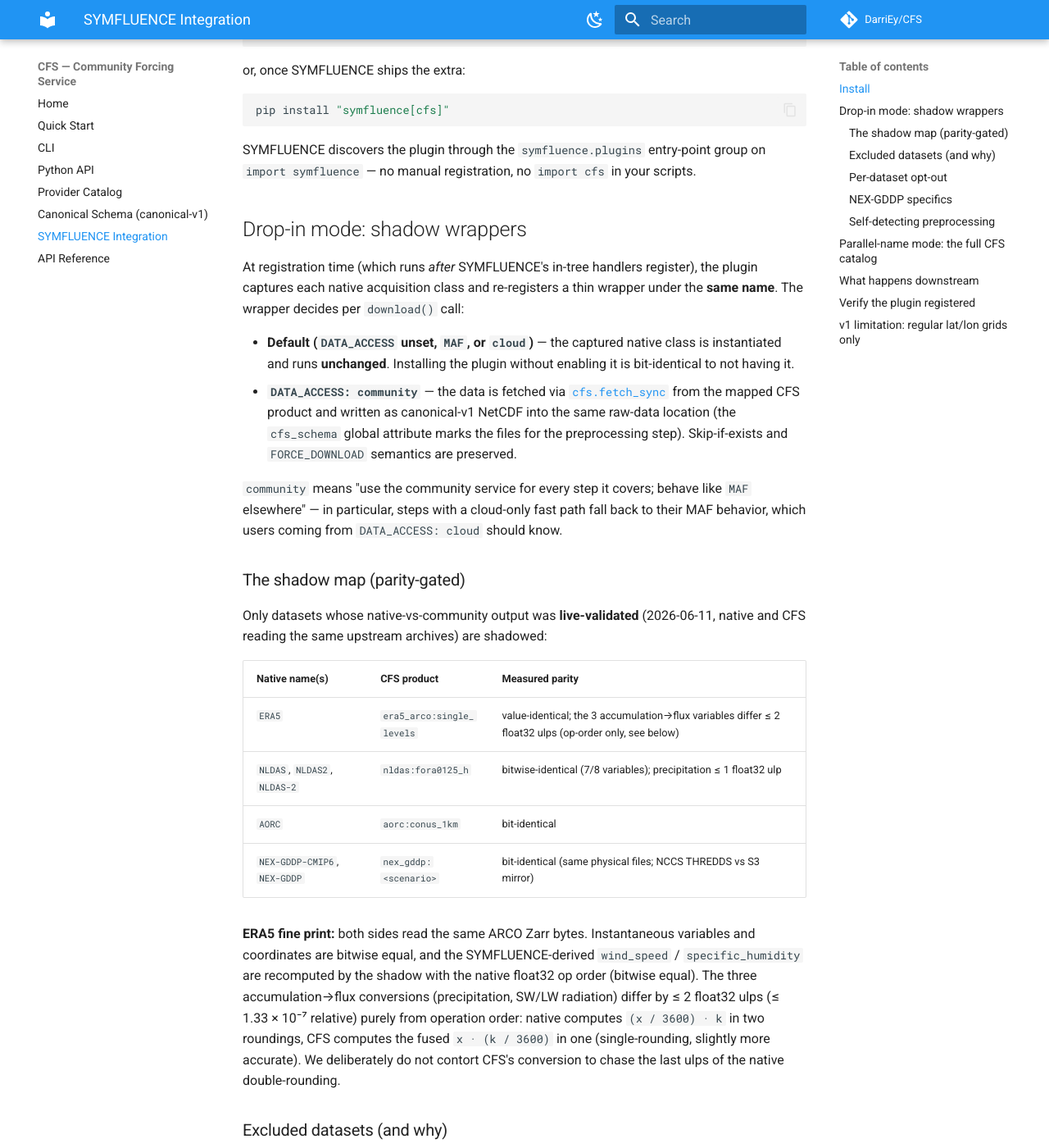
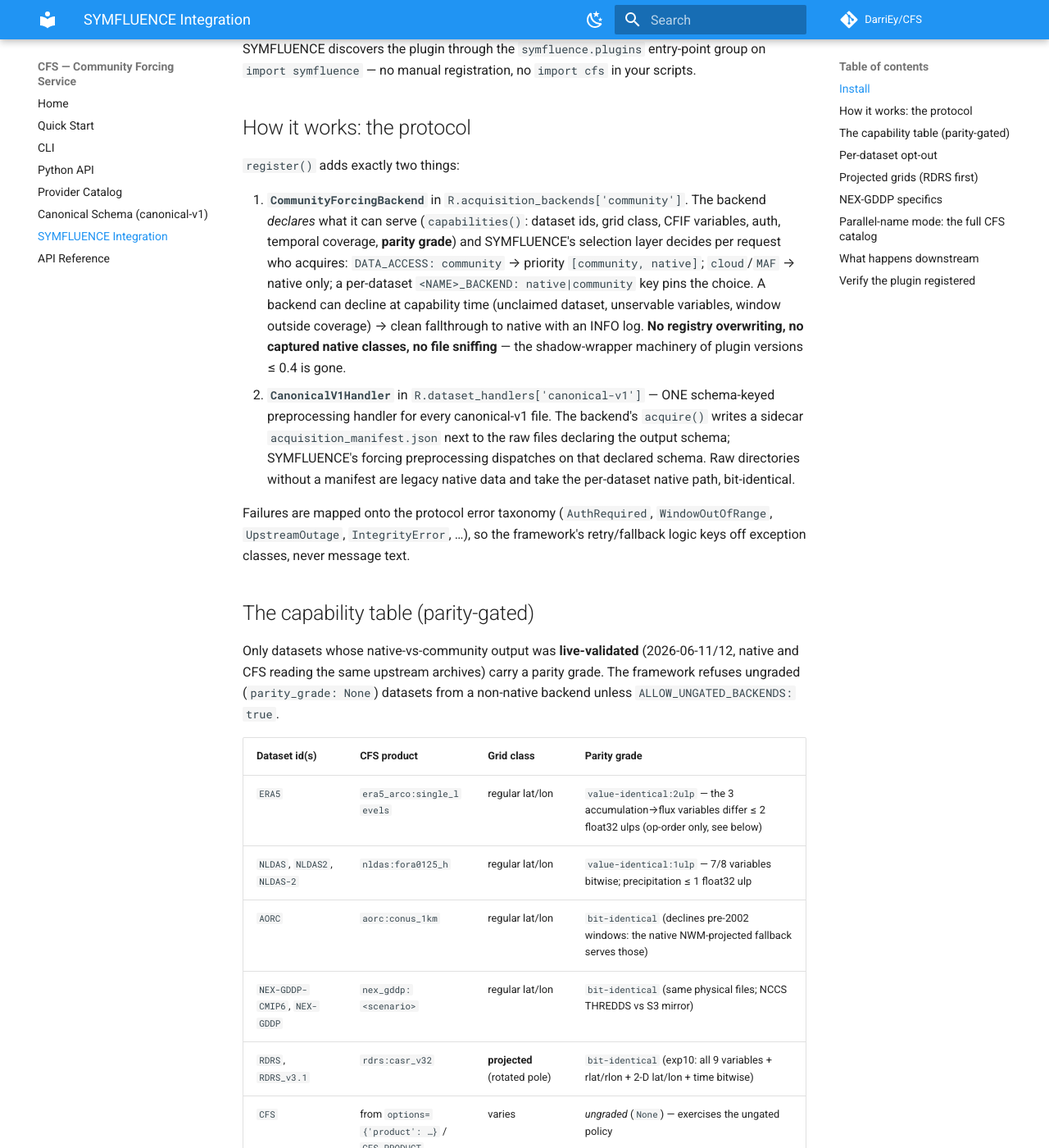
Before and after one commit to DarriEy/CFS, an MkDocs documentation site: the page built from docs/symfluence.md, in a window 1280 px wide and 1400 px high, scrolled down 505 px. Shown: the whole window at 82% size. Built offline with MkDocs 1.6.1 and Material for MkDocs 9.7.7, drawn with Linux system fonts in a browser that asks for light colours; comment, search, counter and statistics services are not loaded; some of the changed text lies outside the part shown.

Commit message:
Document the protocol-backend integration and the RDRS capability
Rewrite docs/symfluence.md around the AcquisitionBackend story: how
selection works (DATA_ACCESS priority, per-dataset pins, capability
declines, the parity gate), the declared-schema manifest dispatch, the
capability/parity table now including RDRS (bit-identical, exp10) and the
ungraded parallel-name 'CFS' entry, the projected-grid pathway (monthly
splits + per-cell shapefiles), and the wind_speed <= 9e-4 m/s deviation
fine print.

Co-Authored-By: Claude Fable 5 <noreply@anthropic.com>

````diff
--- a/docs/symfluence.md
+++ b/docs/symfluence.md
@@ -1,19 +1,18 @@
 # SYMFLUENCE Integration
 
 CFS ships a [SYMFLUENCE](https://github.com/DarriEy/SYMFLUENCE) plugin
-(`cfs.integrations.symfluence`) that makes CFS a **drop-in acquisition
-backend** for SYMFLUENCE's forcing pipeline: keep your existing config
+(`cfs.integrations.symfluence`) that registers CFS as a formal **acquisition
+backend** under SYMFLUENCE's versioned `AcquisitionBackend` protocol
+(`symfluence.data.backends.contract`). Keep your existing config
 (`FORCING_DATASET: ERA5`, the same bbox/time keys) and flip one switch —
 
 ```yaml
 DATA_ACCESS: community
 ```
 
-— to have CFS do the acquisition underneath. A second, parallel-name mode
-(`FORCING_DATASET: CFS`) exposes the *entire* CFS catalog, including products
-SYMFLUENCE has no native handler for. The plugin lives entirely in CFS;
-SYMFLUENCE is **not** a CFS dependency and CFS never imports SYMFLUENCE at
-`import cfs` time.
+— to have CFS do the acquisition underneath. The plugin lives entirely in
+CFS; SYMFLUENCE is **not** a CFS dependency and CFS never imports SYMFLUENCE
+at `import cfs` time.
 
 ## Install
 
@@ -21,72 +20,76 @@ SYMFLUENCE is **not** a CFS dependency and CFS never imports SYMFLUENCE at
 pip install symfluence community-forcing-service
 ```
 
-or, once SYMFLUENCE ships the extra:
-
-```bash
-pip install "symfluence[cfs]"
-```
-
 SYMFLUENCE discovers the plugin through the `symfluence.plugins` entry-point
 group on `import symfluence` — no manual registration, no `import cfs` in
 your scripts.
 
-## Drop-in mode: shadow wrappers
+## How it works: the protocol
 
-At registration time (which runs *after* SYMFLUENCE's in-tree handlers
-register), the plugin captures each native acquisition class and re-registers
-a thin wrapper under the **same name**. The wrapper decides per `download()`
-call:
+`register()` adds exactly two things:
 
-- **Default (`DATA_ACCESS` unset, `MAF`, or `cloud`)** — the captured native
-  class is instantiated and runs **unchanged**. Installing the plugin without
-  enabling it is bit-identical to not having it.
-- **`DATA_ACCESS: community`** — the data is fetched via
-  [`cfs.fetch_sync`](python-api.md) from the mapped CFS product and written
-  as canonical-v1 NetCDF into the same raw-data location (the `cfs_schema`
-  global attribute marks the files for the preprocessing step). Skip-if-exists
-  and `FORCE_DOWNLOAD` semantics are preserved.
+1. **`CommunityForcingBackend`** in `R.acquisition_backends['community']`.
+   The backend *declares* what it can serve (`capabilities()`: dataset ids,
+   grid class, CFIF variables, auth, temporal coverage, **parity grade**) and
+   SYMFLUENCE's selection layer decides per request who acquires:
+   `DATA_ACCESS: community` → priority `[community, native]`;
+   `cloud`/`MAF` → native only; a per-dataset `<NAME>_BACKEND: native|community`
+   key pins the choice. A backend can decline at capability time (unclaimed
+   dataset, unservable variables, window outside coverage) → clean fallthrough
+   to native with an INFO log. **No registry overwriting, no captured native
+   classes, no file sniffing** — the shadow-wrapper machinery of plugin
+   versions ≤ 0.4 is gone.
+2. **`CanonicalV1Handler`** in `R.dataset_handlers['canonical-v1']` — ONE
+   schema-keyed preprocessing handler for every canonical-v1 file. The
+   backend's `acquire()` writes a sidecar `acquisition_manifest.json` next to
+   the raw files declaring the output schema; SYMFLUENCE's forcing
+   preprocessing dispatches on that declared schema. Raw directories without
+   a manifest are legacy native data and take the per-dataset native path,
+   bit-identical.
 
-`community` means "use the community service for every step it covers; behave
-like `MAF` elsewhere" — in particular, steps with a cloud-only fast path fall
-back to their MAF behavior, which users coming from `DATA_ACCESS: cloud`
-should know.
+Failures are mapped onto the protocol error taxonomy
+(`AuthRequired`, `WindowOutOfRange`, `UpstreamOutage`, `IntegrityError`, …),
+so the framework's retry/fallback logic keys off exception classes, never
+message text.
 
-### The shadow map (parity-gated)
+## The capability table (parity-gated)
 
 Only datasets whose native-vs-community output was **live-validated**
-(2026-06-11, native and CFS reading the same upstream archives) are shadowed:
+(2026-06-11/12, native and CFS reading the same upstream archives) carry a
+parity grade. The framework refuses ungraded (`parity_grade: None`) datasets
+from a non-native backend unless `ALLOW_UNGATED_BACKENDS: true`.
 
-| Native name(s) | CFS product | Measured parity |
-| --- | --- | --- |
-| `ERA5` | `era5_arco:single_levels` | value-identical; the 3 accumulation→flux variables differ ≤ 2 float32 ulps (op-order only, see below) |
-| `NLDAS`, `NLDAS2`, `NLDAS-2` | `nldas:fora0125_h` | bitwise-identical (7/8 variables); precipitation ≤ 1 float32 ulp |
-| `AORC` | `aorc:conus_1km` | bit-identical |
-| `NEX-GDDP-CMIP6`, `NEX-GDDP` | `nex_gddp:<scenario>` | bit-identical (same physical files; NCCS THREDDS vs S3 mirror) |
+| Dataset id(s) | CFS product | Grid class | Parity grade |
+| --- | --- | --- | --- |
+| `ERA5` | `era5_arco:single_levels` | regular lat/lon | `value-identical:2ulp` — the 3 accumulation→flux variables differ ≤ 2 float32 ulps (op-order only, see below) |
+| `NLDAS`, `NLDAS2`, `NLDAS-2` | `nldas:fora0125_h` | regular lat/lon | `value-identical:1ulp` — 7/8 variables bitwise; precipitation ≤ 1 float32 ulp |
+| `AORC` | `aorc:conus_1km` | regular lat/lon | `bit-identical` (declines pre-2002 windows: the native NWM-projected fallback serves those) |
+| `NEX-GDDP-CMIP6`, `NEX-GDDP` | `nex_gddp:<scenario>` | regular lat/lon | `bit-identical` (same physical files; NCCS THREDDS vs S3 mirror) |
+| `RDRS`, `RDRS_v3.1` | `rdrs:casr_v32` | **projected** (rotated pole) | `bit-identical` (exp10: all 9 variables + rlat/rlon + 2-D lat/lon + time bitwise) |
+| `CFS` | from `options={'product': …}` / `CFS_PRODUCT` | varies | *ungraded* (`None`) — exercises the ungated policy |
 
 **ERA5 fine print:** both sides read the same ARCO Zarr bytes. Instantaneous
 variables and coordinates are bitwise equal, and the SYMFLUENCE-derived
-`wind_speed` / `specific_humidity` are recomputed by the shadow with the
+`wind_speed` / `specific_humidity` are recomputed by the backend with the
 native float32 op order (bitwise equal). The three accumulation→flux
 conversions (precipitation, SW/LW radiation) differ by ≤ 2 float32 ulps
-(≤ 1.33 × 10⁻⁷ relative) purely from operation order: native computes
-`(x / 3600) · k` in two roundings, CFS computes the fused `x · (k / 3600)` in
-one (single-rounding, slightly more accurate). We deliberately do not contort
-CFS's conversion to chase the last ulps of the native double-rounding.
+(≤ 1.33 × 10⁻⁷ relative) purely from operation order.
 
-### Excluded datasets (and why)
+**RDRS fine print:** the canonical store carries the wind primitives
+(`uas`/`vas`); the canonical-v1 handler derives
+`wind_speed = hypot(eastward_wind, northward_wind)` during preprocessing.
+This composite deviates ≤ 9 × 10⁻⁴ m/s (max, exp10 measurement) from CaSR's
+own `sfcWind` diagnostic, which is computed upstream with different
+physics-level rounding — physically negligible and documented rather than
+chased.
 
-- **`MSWEP`, `EM-EARTH`** — *not shadowed* until live parity validation is
-  possible. Both are currently blocked on this side (no rclone Google Drive
-  remote for MSWEP; the EM-Earth S3 bucket denies anonymous GET), so the
-  parity gate cannot be measured. Their native handlers keep running
-  untouched under every `DATA_ACCESS` value.
-- **Projected/curvilinear-grid datasets** (`CARRA`, `CERRA`, `RDRS`,
-  `CONUS404`, `HRRR`, `DAYMET`, `NWM3_RETROSPECTIVE`, `CASR`) — not shadowed
-  in v1; the CFS dataset handler supports regular lat/lon grids only.
-  Enabling them later is purely additive in the plugin.
+**Excluded:** `MSWEP` and `EM-EARTH` are *not claimed* until live parity
+validation is possible (blocked: no rclone Google Drive remote for MSWEP; the
+EM-Earth S3 bucket denies anonymous GET). Their native handlers keep running
+untouched under every `DATA_ACCESS` value. Other projected datasets (CARRA,
+CERRA, CONUS404, HRRR, …) follow RDRS once their parity experiments land.
 
-### Per-dataset opt-out
+## Per-dataset opt-out
 
 A flat `<NATIVE_NAME>_BACKEND` key overrides the global gate per dataset:
 
@@ -95,40 +98,33 @@ DATA_ACCESS: community     # community everywhere it's covered...
 ERA5_BACKEND: native       # ...but keep native ERA5 acquisition
 ```
 
-Keys: `ERA5_BACKEND`, `NLDAS_BACKEND` (also `NLDAS2_BACKEND` /
-`NLDAS_2_BACKEND`), `AORC_BACKEND`, `NEX_GDDP_BACKEND` (also
-`NEX_GDDP_CMIP6_BACKEND`). Value `native` forces the captured native class;
-`community` forces CFS for that dataset alone.
+## Projected grids (RDRS first)
 
-### NEX-GDDP specifics
+RDRS is the first community dataset on a projected grid. The canonical-v1
+layout keeps the native `rlat`/`rlon` dims with 2-D `latitude`/`longitude`
+auxiliary coordinates (see the [canonical-v1 spec](canonical-v1.md));
+`CanonicalV1Handler`:
+
+- reports coordinate names `('latitude', 'longitude')` (EASYMORE handles 1-D
+  and 2-D coords by name),
+- splits the consolidated canonical store into native-pipeline-style monthly
+  files (`RDRS_monthly_YYYYMM.nc`, complete hourly axis, gap-filled exactly
+  like the native consolidated path),
+- builds the forcing-grid shapefile with one polygon per native cell from the
+  2-D coordinate corners — ported from the proven native RDRS implementation
+  (the grids were verified bitwise identical in exp10, so the geometry
+  matches).
+
+## NEX-GDDP specifics
 
 The community fetch is built from the **same config keys the native handler
 reads**: `NEX_MODELS` (required), `NEX_SCENARIOS` (default `[historical]`),
 `NEX_ENSEMBLES` (default `[r1i1p1f1]`), `NEX_VARIABLES`. One canonical NetCDF
 is written per model × scenario × member; the experiment window is clipped to
 each scenario's extent (e.g. `historical` ≤ 2014). Because NEX-GDDP publishes
-no surface pressure, the shadow fabricates the same constant
+no surface pressure, the backend fabricates the same constant
 `p0 · exp(−z/H)` pressure the native handler does (set `DOMAIN_MEAN_ELEV_M`
-for an elevation-adjusted value). `NEX_VARIABLES` entries without a
-canonical-v1 counterpart (`hurs`, `tasmax`, `tasmin`) are skipped with a loud
-warning.
-
-### Self-detecting preprocessing
-
-The plugin also shadows the matching dataset-handler keys (`era5`, `aorc`,
-`nex-gddp`, `nex-gddp-cmip6`) with **self-detecting** wrappers: every method
-that touches raw files first checks one file's `cfs_schema` attribute —
-canonical-v1 files take the single canonical→CFIF rename, native-format files
-delegate to the captured native dataset handler. Detection is per-file in
-`process_dataset`, so a domain can mix cached native raw files with newly
-community-acquired ones.
-
-`NLDAS` is special: SYMFLUENCE has **no native NLDAS dataset handler** (only
-a variable rename map), so the plugin registers the CFS canonical handler
-under `nldas`/`nldas2`/`nldas-2` outright. Those keys serve
-**community-acquired canonical files only**; native-format NLDAS raw files
-raise a clear error instead of being mis-processed. (`era5_cds` keeps its
-native handler — its raw layout is CDS-specific.)
+for an elevation-adjusted value).
 
 ## Parallel-name mode: the full CFS catalog
 
@@ -137,34 +133,33 @@ GridMET, E-OBS, BARRA2, …), select CFS by name:
 
 ```yaml
 FORCING_DATASET: CFS
+DATA_ACCESS: community
+ALLOW_UNGATED_BACKENDS: true   # 'CFS' carries no parity grade — explicit opt-in
 
 # Required: a CFS product id ("provider:product", as `cfs fetch -P` takes),
 # or a bare provider slug when the provider offers exactly one product.
 CFS_PRODUCT: gefs:atmos_0p25
 
 # Optional: comma-separated canonical variable names (default: all the
-# product offers). See the canonical-v1 vocabulary.
+# product offers), and provider-specific connector configuration.
 CFS_VARIABLES: air_temperature, precipitation_flux
-
-# Optional: provider-specific connector configuration dict
-# (e.g. ensemble members for GEFS).
 CFS_CONNECTOR_CONFIG:
   members: [gec00]
 ```
 
 The bounding box and time range come from the standard SYMFLUENCE domain
-keys (`BOUNDING_BOX_COORDS`, `EXPERIMENT_TIME_START` / `EXPERIMENT_TIME_END`)
-— nothing CFS-specific to repeat. This mode requires `'CFS'` in SYMFLUENCE's
-`FORCING_DATASET` schema (shipped in SYMFLUENCE ≥ 0.9.1).
+keys. Embedders driving the protocol directly can pass
+`options={'product': 'gefs:atmos_0p25', 'connector_config': {...}}` on the
+`AcquisitionRequest` instead of config keys.
 
 ## What happens downstream
 
 ```
-cfs.fetch_sync()                SYMFLUENCE
-canonical-v1 xr.Dataset   ──▶   raw_data/*.nc        (shadow wrapper / CFSForcingAcquirer)
-                          ──▶   CFIF rename + attrs  (self-detecting dataset handler)
-                          ──▶   EASYMORE HRU remap   (SYMFLUENCE resampling)
-                          ──▶   model-ready forcing  (SUMMA, FUSE, …)
+cfs.fetch_sync()                     SYMFLUENCE
+canonical-v1 xr.Dataset       ──▶    raw_data/*.nc + acquisition_manifest.json   (CommunityForcingBackend)
+                              ──▶    CFIF rename + wind_speed + attrs            (CanonicalV1Handler, schema-dispatched)
+                              ──▶    EASYMORE HRU remap                          (SYMFLUENCE resampling)
+                              ──▶    model-ready forcing                         (SUMMA, FUSE, …)
 ```
 
 Both CFS's canonical-v1 vocabulary and SYMFLUENCE's CFIF use CF-aligned names
@@ -178,18 +173,6 @@ counterpart and passes through unchanged.
 ```bash
 python -c "import symfluence; \
   from symfluence.core.registries import R; \
-  cls = R.acquisition_handlers.get('ERA5'); \
-  print('shadow installed:', getattr(cls, '_cfs_shadow', False))"
-# shadow installed: True
+  print('backend:', R.acquisition_backends.get('community')); \
+  print('handler:', R.dataset_handlers.get('canonical-v1'))"
 ```
-
-## v1 limitation: regular lat/lon grids only
-
-The dataset handler supports products on **regular latitude/longitude
-grids** (1-D `latitude` / `longitude` dimensions — most of the
-[catalog](catalog.md)). Projected / curvilinear products (`rdrs`, `conus404`,
-`hrrr`, `daymet`, `narr`, `aorc_nwm`, `nwm_operational` — native `rlat`/`rlon`
-or `y`/`x` dims with 2-D lat/lon coordinates per the
-[canonical-v1 spec](canonical-v1.md)) raise `NotImplementedError` at the
-preprocessing step. SYMFLUENCE's native handlers for those products remain
-the supported path until the plugin grows projected-grid support.
````
